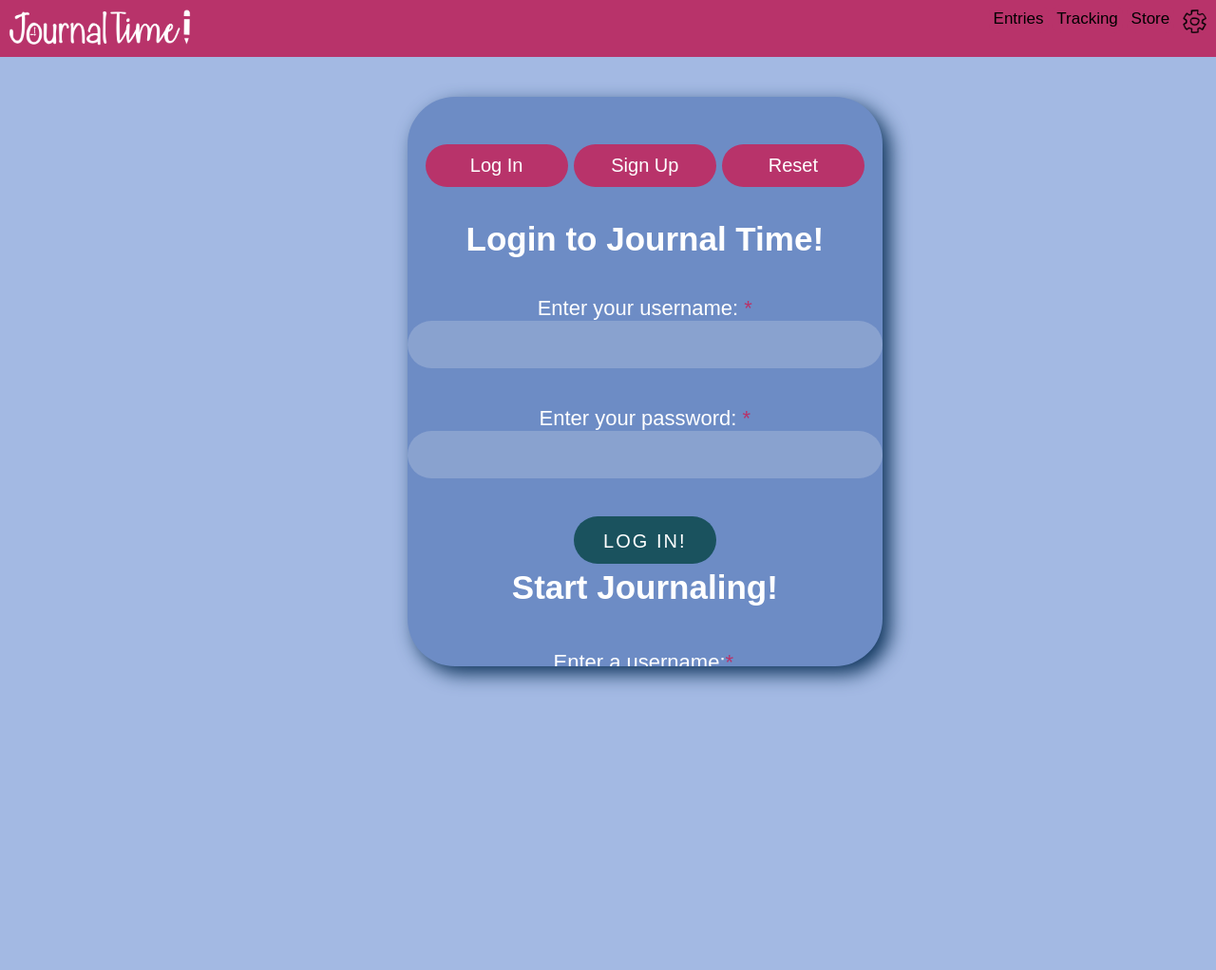
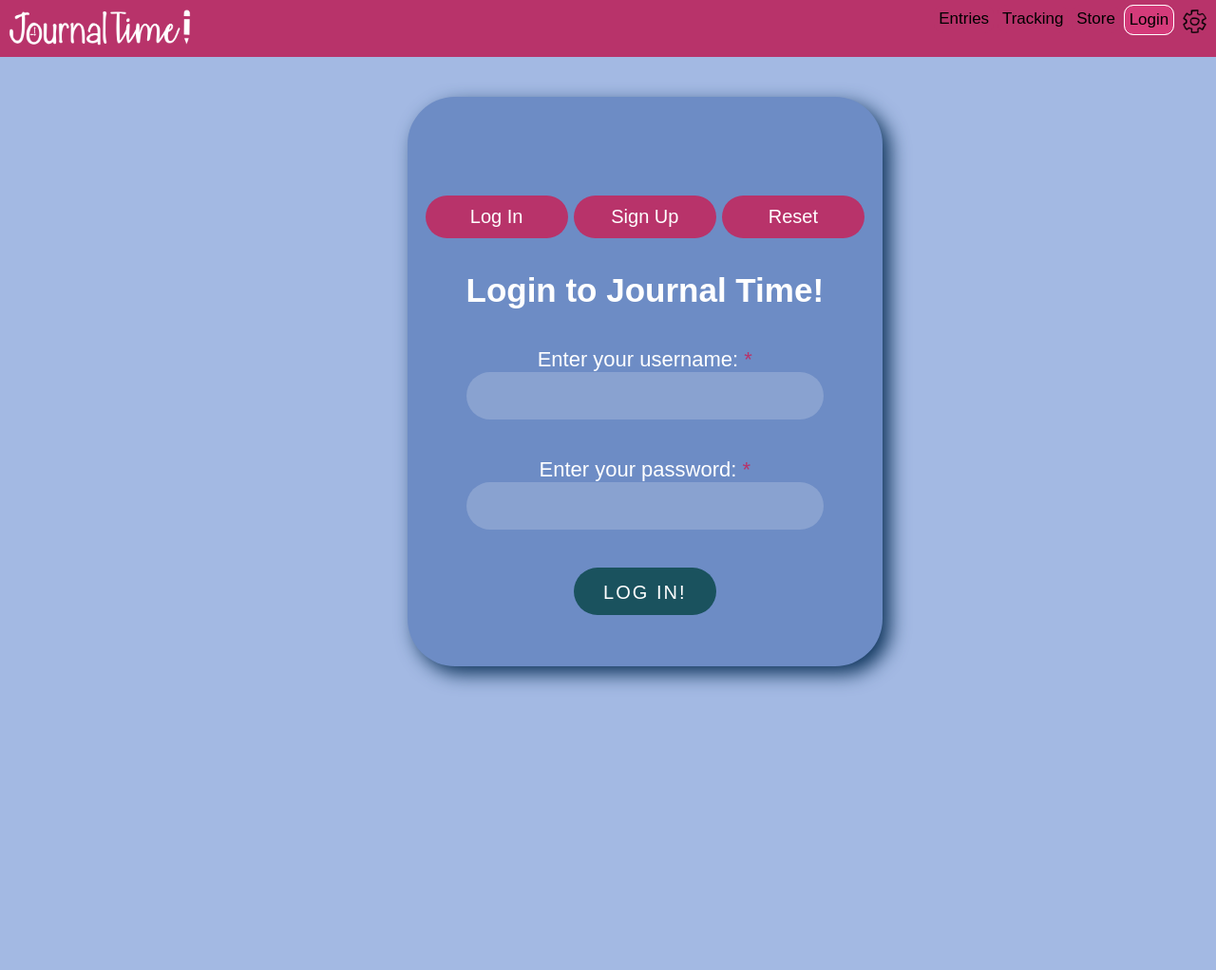
Before and after one commit to code-shayne/journal-time-, a PHP site: page /login.html in a window 1280 px wide. Shown: the top 1022 px of the page at 95% size. Run offline with PHP 8.4, Linux system fonts and the light colour scheme; some web fonts are replaced.

Commit message:
store icons

```diff
--- a/sass/style.css
+++ b/sass/style.css
@@ -8,6 +8,12 @@
   --button-hovercolor: #000;
   --prompt-color: #476CB0;
   --filter-title-bgcolor: #8b86d0;
+  --form-bgcolor: #6d8cc5;
+  --form-shadow: #0f355c;
+  --scroll-bgcolor: #d891af;
+  --scroll-color: #cf6d96;
+  --textbox-color: rgba(250, 250, 250, 0.2);
+  --bgcolor: rgb(26,82,94);
 }
 
 * {
@@ -841,24 +839,30 @@
 }
 
 .form a:hover {
-  background: #6d8cc5;
-  color: white;
+  background: var(--form-bgcolor);
+  color: var(--button-textcolor);
 }
 
 .form .active a {
-  background: #6d8cc5;
+  background: var(--form-bgcolor);
   text-align: left;
   text-align: center;
-  color: white;
+  color: var(--button-textcolor);
 }
 
-.tab-content > div:last-child {
+.tab-content > div,
+.signup,
+.forgot {
   display: none;
+}
+
+.tab-content > .login {
+  display: block;
 }
 
 .tab-content {
   overflow-y: auto;
-  scrollbar-color: #d891af #cf6d96;
+  scrollbar-color: var(--scroll-bgcolor) var(--scroll-color);
 }
 
 .tab-content::-webkit-scrollbar {
@@ -884,15 +896,7 @@
 
 .form .signup h1 {
   text-align: center;
-  color: white;
-  margin: 0;
-  margin-top: 5px;
-  font-size: 35px;
-}
-
-.form .signup h1 {
-  text-align: center;
-  color: white;
+  color: var(--button-textcolor);
   margin: 0 0 40px;
   margin-top: 5px;
   font-size: 35px;
@@ -915,7 +919,7 @@
 }
 
 .req {
-  color: #b8336a;
+  color: var(--header-bgcolor);
 }
 
 .signup .field-wrap {
@@ -924,7 +928,8 @@
   margin: 0;
 }
 
-#login, #signup {
+.form #login,
+.form #signup {
   display: none;
 }
 
@@ -947,7 +952,7 @@
 .form label {
   text-align: center;
   margin: 15px;
-  color: white;
+  color: var(--button-textcolor);
   transition: all 0.25s ease;
   -webkit-backface-visibility: hidden;
   pointer-events: none;
@@ -973,8 +978,8 @@
   width: 100%;
   height: 50px;
   padding: 5px 10px;
-  background: rgba(250, 250, 250, 0.2);
-  color: white;
+  background: var(--textbox-color);
+  color: var(--button-textcolor);
   border-radius: 50px;
   transition: border-color 0.25s ease, box-shadow 0.25s ease;
   border: none;
@@ -1091,7 +1097,7 @@
   width: 150px;
   height: 50px;
   margin-left: 33.3%;
-  background-color: rgb(26, 82, 94);
+  background-color: var(--bgcolor);
   border: none;
   border-radius: 50px;
 }
```
Also changed, not shown: other parts of sass/style.css (+34 -34 lines), images/ballet-frog.png, images/camel.png, images/terrapin.png.
